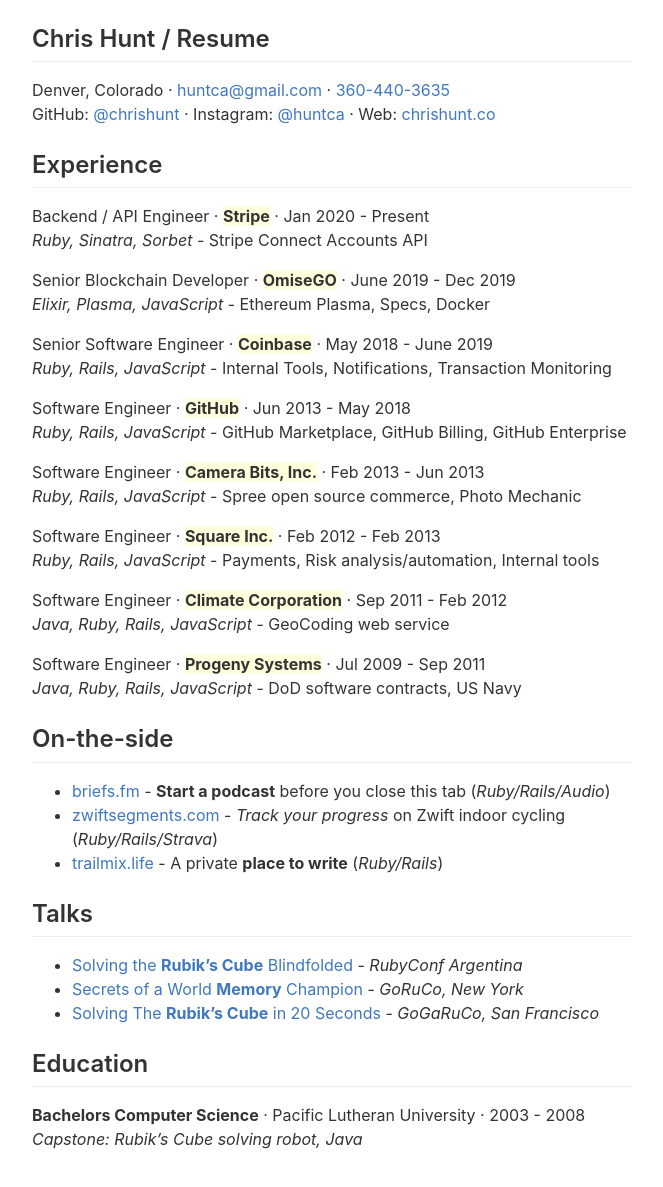
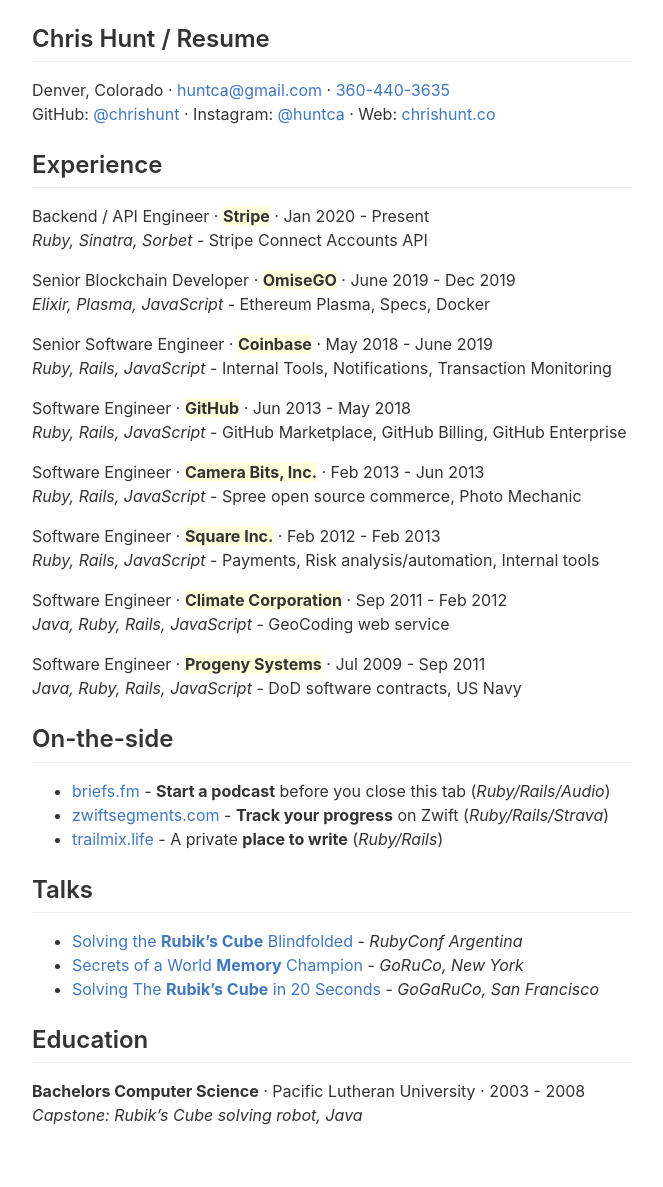
Before and after one commit to chrishunt/chrishunt.github.com, a Jekyll site: the page built from resume/index.md, in a window 1280 px wide. Shown: the whole page, without its empty margins (308-971 px from the left). Built offline with Jekyll 4.4.1, drawn with Linux system fonts in a browser that asks for light colours; after the commit the page ends 1163 px from its top, so only the background shows below that.

Commit message:
Make it bold

```diff
--- a/resume/index.md
+++ b/resume/index.md
@@ -38,7 +38,7 @@
 
 ## On-the-side
 - [briefs.fm](https://www.briefs.fm) - **Start a podcast** before you close this tab (*Ruby/Rails/Audio*)
-- [zwiftsegments.com](https://www.zwiftsegments.com) - *Track your progress* on Zwift indoor cycling (*Ruby/Rails/Strava*)
+- [zwiftsegments.com](https://www.zwiftsegments.com) - **Track your progress** on Zwift (*Ruby/Rails/Strava*)
 - [trailmix.life](https://www.trailmix.life) - A private **place to write** (*Ruby/Rails*)
 
 ## Talks
```
